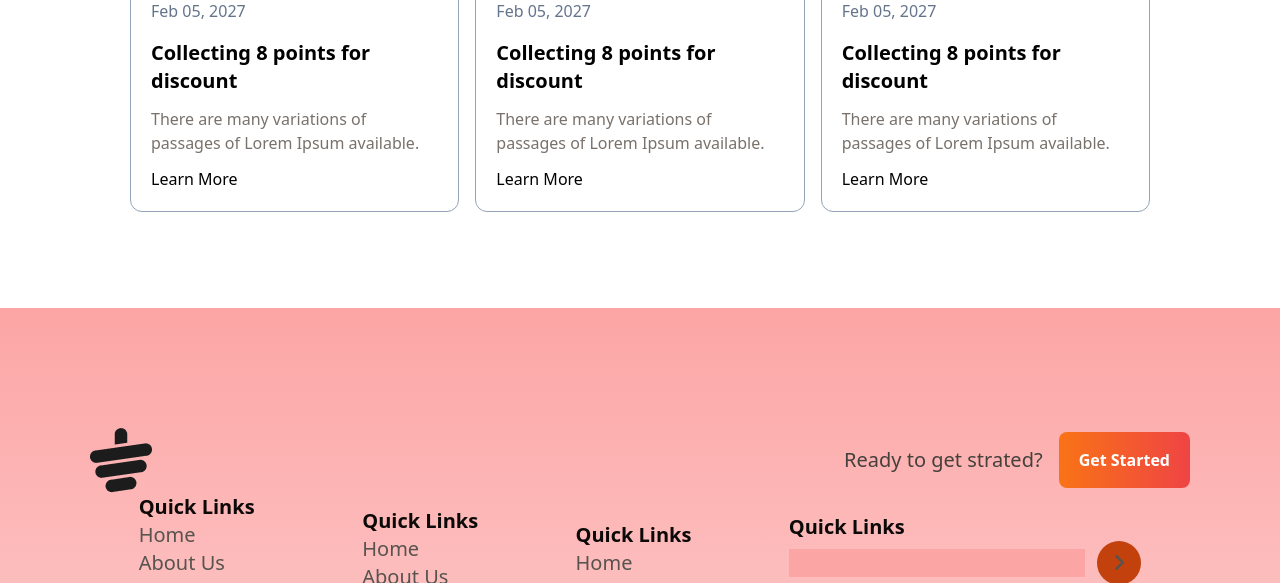
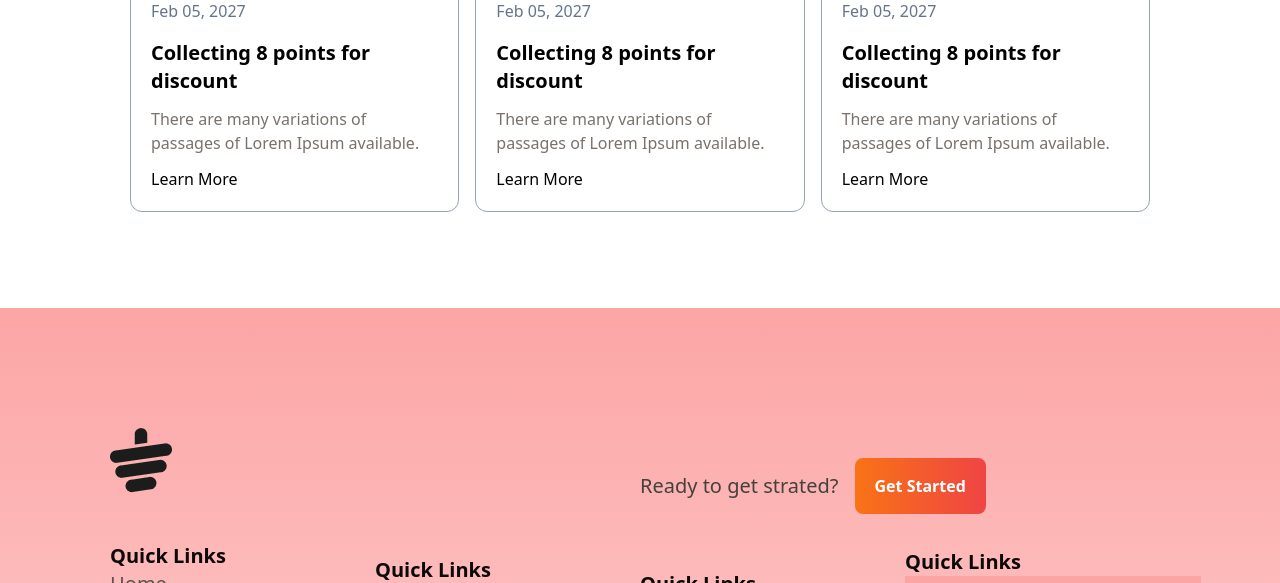
Before and after one commit to Tukul-Condro/Tea-house, a plain HTML site: page index.html in a window 1280 px wide. Shown: the part 2898-3481 px from the top of the page. Drawn offline with nearby package versions, Linux system fonts and the light colour scheme.

Commit message:
Add footer resposib

```diff
--- a/index.html
+++ b/index.html
@@ -205,33 +205,33 @@
     <!-- footer section  -->
     <footer class="bg-gradient-to-t from-red-200 to-red-300">
       <div class="max-w-[1100px] mx-auto py-10">
-        <div class="lg:flex justify-between pt-20">
+        <div class="grid grid-cols-1 lg:grid-cols-2 items-baseline justify-center lg:justify-between pt-5 lg:pt-20 mx-5 mb-7">
           <div><img src="images/cup.png" alt=""></div>
           <div class="flex gap-4 items-center">
             <p class="text-stone-700 text-xl">Ready to get strated?</p>
             <button class="bg-gradient-to-r from-orange-500 to-red-500 px-5 py-4 rounded-lg text-white  font-bold ">Get Started</button>
           </div>
         </div>
-        <div class="flex justify-around items-center text-stone-600 text-xl">
-          <div>
+        <div class="grid grid-cols-1 lg:grid-cols-4 justify-around items-center text-stone-600 text-xl mx-5">
+          <div class="mb-4">
             <h3 class="font-bold text-stone-950">Quick Links</h3>
             <p>Home</p>
             <p>About Us</p>
             <p>Insurance</p>
             <p>Privacy Policy</p>
           </div>
-          <div>
+          <div class="mb-4">
             <h3 class="font-bold text-stone-950">Quick Links</h3>
             <p>Home </p>
             <p>About Us</p>
             <p>Insurance</p>
           </div>
-          <div>
+          <div class="mb-4">
             <h3 class="font-bold text-stone-950">Quick Links</h3>
             <p>Home </p>
             <p>About Us</p>
           </div>
-          <div>
+          <div class="mb-4">
             <h3 class="font-bold text-stone-950">Quick Links</h3>
             <div><input class="bg-red-300 border-b-zinc-900" type="text"><i class="fa-solid fa-angle-right bg-orange-700 rounded-full px-4 py-3 ml-3"></i>
               </div>
```
